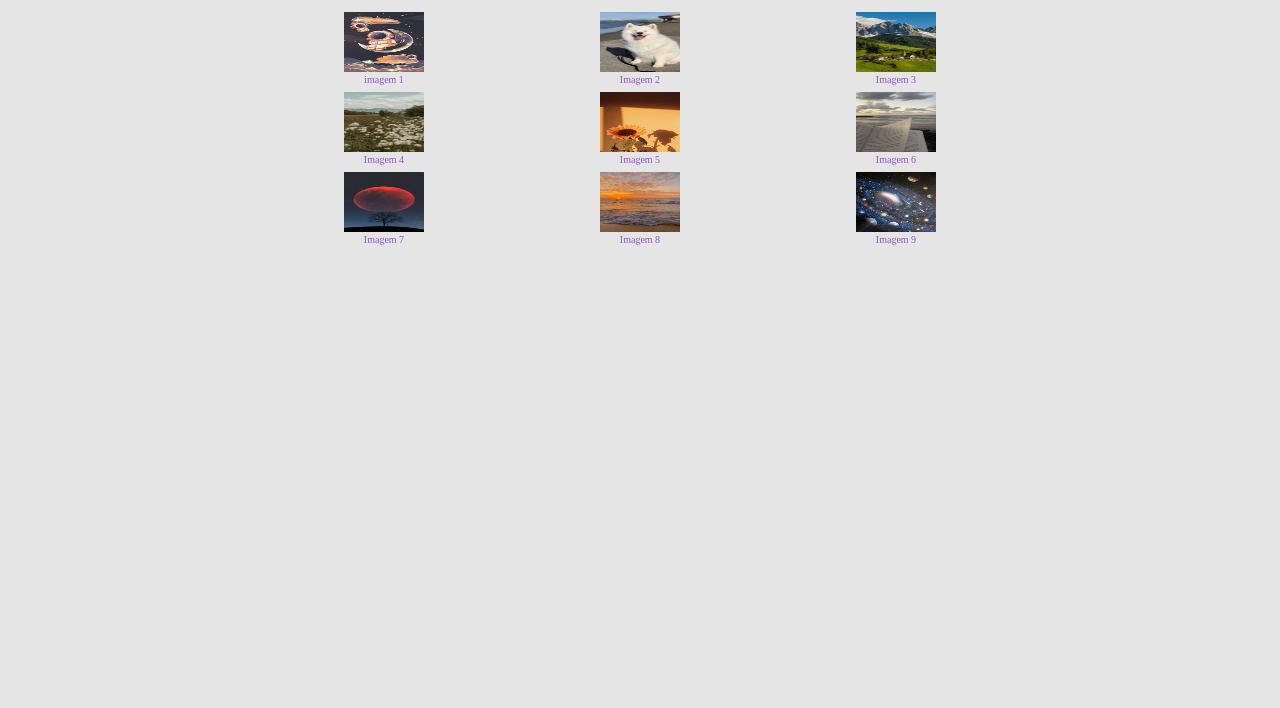
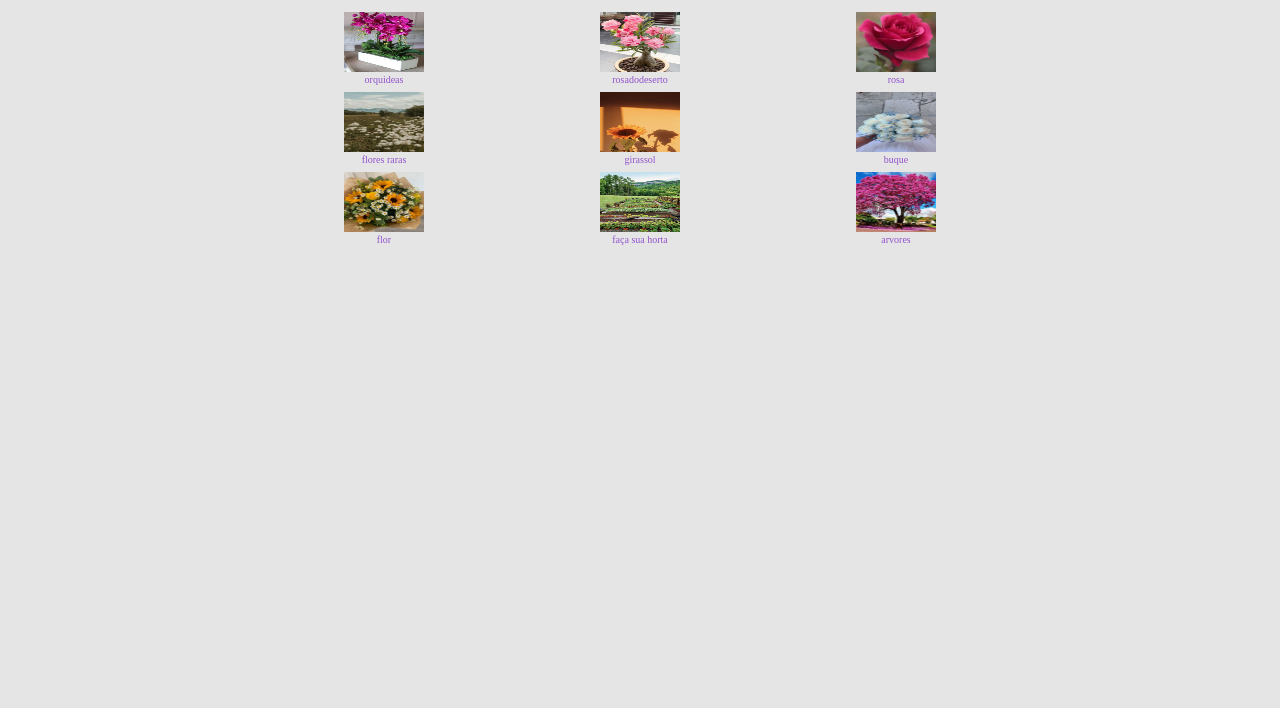
Before and after one commit to apequenagrandeizadora/avaliacao2t, a plain HTML site: page avaliacao2t-main/AVALIACAO2ANO-main/index.html in a window 1280 px wide. Shown: the part 92-800 px from the top of the page. Drawn offline with Linux system fonts and the light colour scheme.

Commit message:
Add files via upload

```diff
--- a/avaliacao2t-main/AVALIACAO2ANO-main/index.html
+++ b/avaliacao2t-main/AVALIACAO2ANO-main/index.html
@@ -16,7 +16,7 @@
                 <span class="cabecalho__menu-hamburguer container__imagem"></span>
             </label>
 
-           <a href="#"><img class="container__imagem logo_costa" src="img/logo 1.svg" alt="logotipo da biblioteca start"></a>
+           <a href="#"><img class="container__imagem logo_costa" src="img/floricultura.jpeg" alt="logotipo da biblioteca start"></a>
         </div>
         <div class="container">
            <a href="#"><img class="container__imagem" src="img/Favoritos.svg" alt="meus Favoritos"></a>
@@ -29,16 +29,16 @@
             <span>
             </span>
             <div class="div-imagem">
-                <img class="Imagem" src="img/astronautas.jpg" alt="">
-                <h1 class="titulo">imagem 1</h1>
+                <img class="Imagem" src="img/orquideas.jpg" alt="">
+                <h1 class="titulo">orquideas</h1>
             </div>
             <div class="div-imagem">
-                <img class="Imagem" src="img/cachorro.jpg" alt="">
-                <h1 class="titulo">Imagem 2</h1>
+                <img class="Imagem" src="img/rosadodeserto.jpg" alt="">
+                <h1 class="titulo">rosadodeserto</h1>
             </div>
             <div class="div-imagem">
-                <img class="Imagem" src="img/campo.jpg" alt="">
-                <h1 class="titulo">Imagem 3</h1>
+                <img class="Imagem" src="img/rosa.jpg" alt="">
+                <h1 class="titulo">rosa</h1>
             </div>
             <span>
             </span>
@@ -46,32 +46,32 @@
             </span>
             <div class="div-imagem">
                 <img class="Imagem" src="img/flor.jpg" alt="">
-                <h1 class="titulo">Imagem 4</h1>
+                <h1 class="titulo">flores raras</h1>
             </div>
 
             <div class="div-imagem">
                 <img class="Imagem" src="img/girassol.jpg" alt="">
-                <h1 class="titulo">Imagem 5</h1>
+                <h1 class="titulo">girassol</h1>
             </div>
             <div class="div-imagem">
-                <img class="Imagem" src="img/livros.jpg" alt="">
-                <h1 class="titulo">Imagem 6</h1>
+                <img class="Imagem" src="img/buque.jpg" alt="">
+                <h1 class="titulo">buque</h1>
             </div>
             <span>
             </span>
             <span>
             </span>
             <div class="div-imagem">
-                <img class="Imagem" src="img/lua.jpg" alt="">
-                <h1 class="titulo">Imagem 7</h1>
+                <img class="Imagem" src="img/flores.jpg" alt="">
+                <h1 class="titulo">flor</h1>
             </div>
             <div class="div-imagem">
-                <img class="Imagem" src="img/praia.jpg" alt="">
-                <h1 class="titulo">Imagem 8</h1>
+                <img class="Imagem" src="img/horta.jpg" alt="">
+                <h1 class="titulo">faça sua horta</h1>
             </div>
             <div class="div-imagem">
-                <img class="Imagem" src="img/universo.jpg" alt="">
-                <h1 class="titulo">Imagem 9</h1>
+                <img class="Imagem" src="img/arvore.jpg" alt="">
+                <h1 class="titulo">arvores</h1>
             </div>
         </div>
 
```
Also changed, not shown: avaliacao2t-main/AVALIACAO2ANO-main/img/arvore.jpg (added), avaliacao2t-main/AVALIACAO2ANO-main/img/buque.jpg (added), avaliacao2t-main/AVALIACAO2ANO-main/img/flores.jpg (added), avaliacao2t-main/AVALIACAO2ANO-main/img/floricultura.jpeg (added), avaliacao2t-main/AVALIACAO2ANO-main/img/horta.jpg (added), avaliacao2t-main/AVALIACAO2ANO-main/img/orquideas.jpg (added), avaliacao2t-main/AVALIACAO2ANO-main/img/rosa.jpg (added), avaliacao2t-main/AVALIACAO2ANO-main/img/rosadodeserto.jpg (added).
